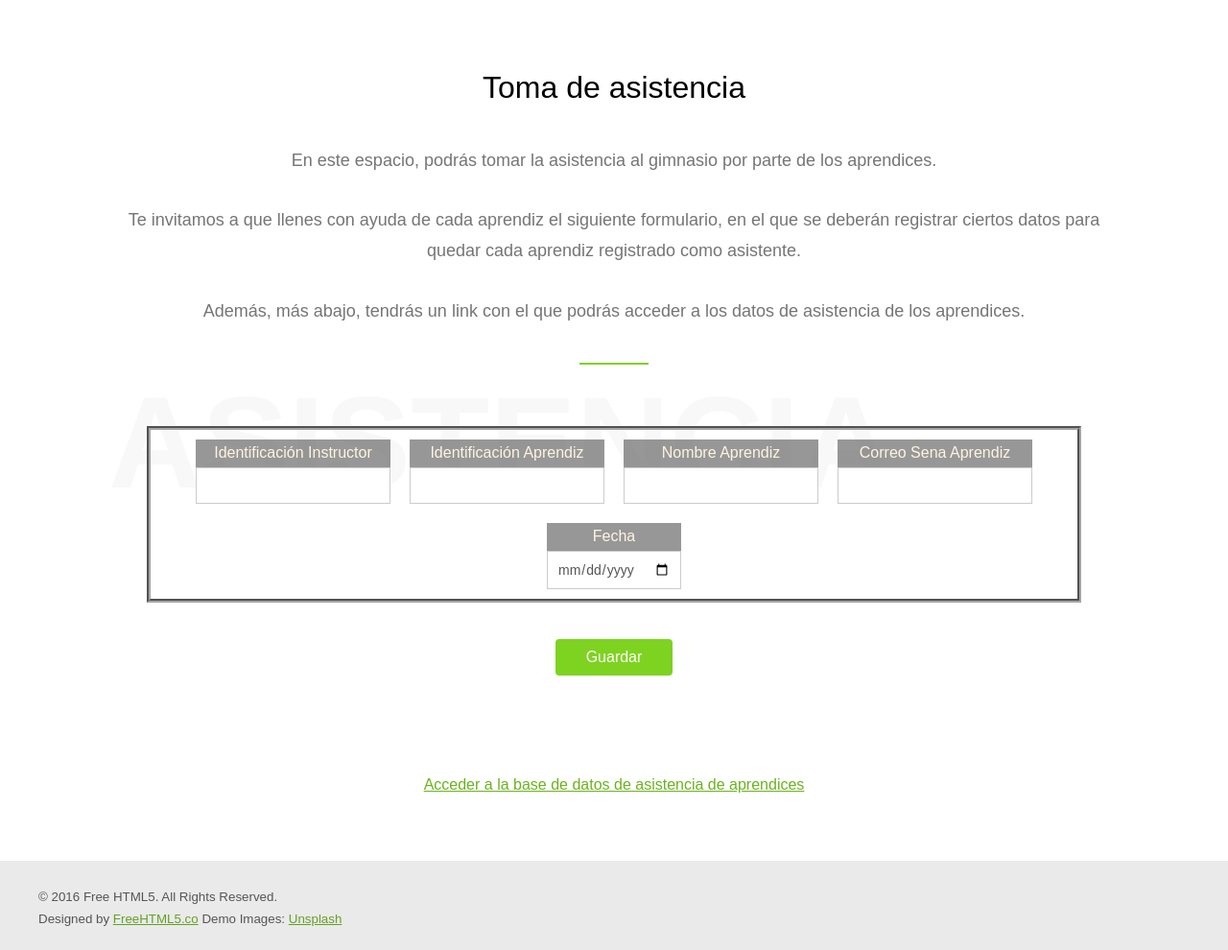
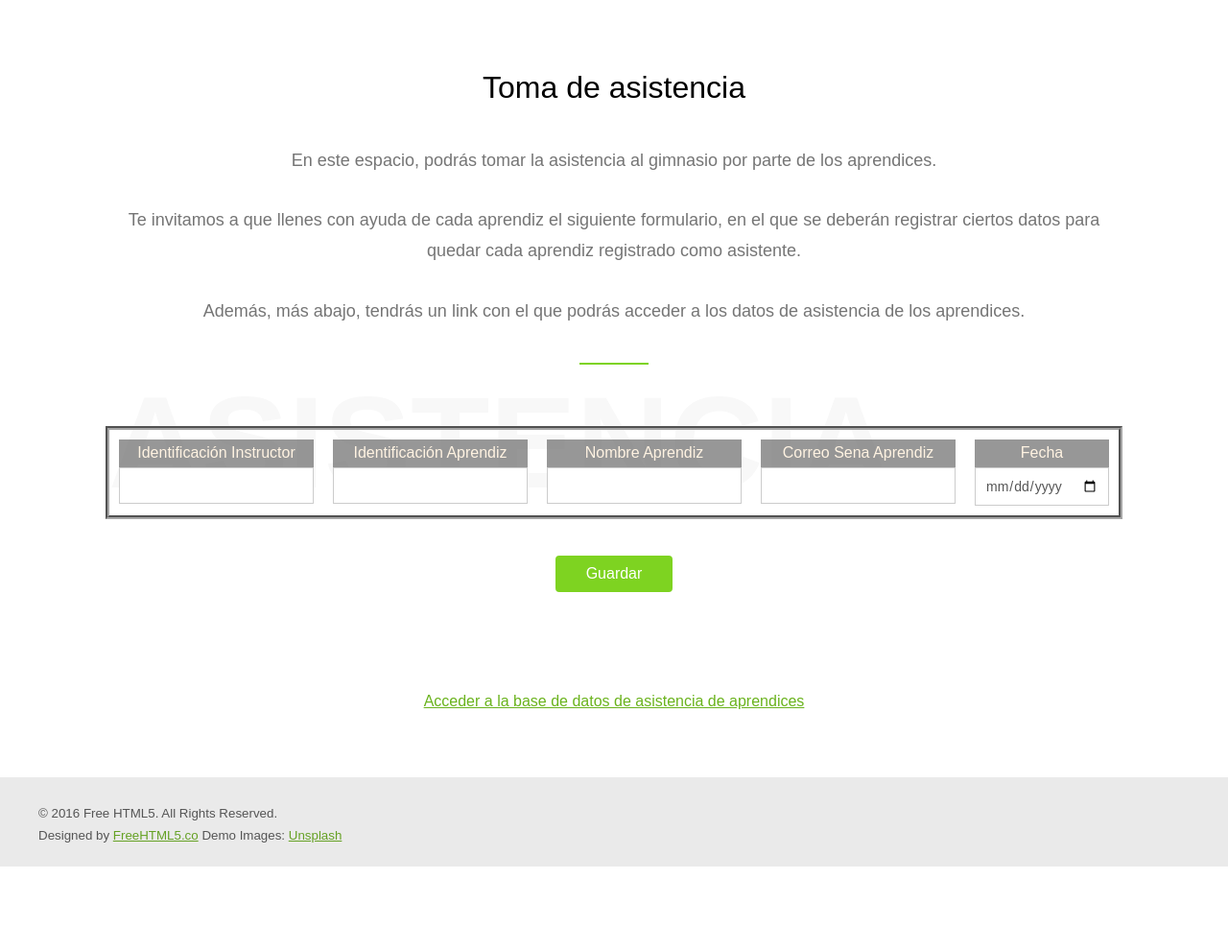
Before and after one commit to marcooolfoxygamer/Proyecto-GymSenApp, a PHP site: page /Instructor-Act.html in a window 1280 px wide. Shown: the part 81-1071 px from the top of the page at 96% size. After the commit the page ends 984 px from the top, so only its background shows below. Run offline with PHP 8.4, Linux system fonts and the light colour scheme.

Commit message:
Adición ajuste a página items asistencia

```diff
--- a/Prototipo Web/CSS/style.css
+++ b/Prototipo Web/CSS/style.css
@@ -556,11 +556,16 @@
 /* Configuraciones aplicadas al contenedor que tiene dentro los datos que se tomarán para el registro de asistencia de los aprendices al gimnasio */
 #cont_items_asist{
     border: 4px groove #a5a5a5;
-    width: 75.5%;
+    width: max-content;
     margin: 0 auto;
     display: flex;
     flex-flow: row wrap;
     justify-content: center;
+}
+@media (max-width: 1037px) {
+    #cont_items_asist {
+      width: 75.5%;
+    }
 }
 /* Configuraciones aplicadas a los espacios individuales que contienen cada espacio a llenar para registrar la asistencia de los aprendices al gimnasio */
 .items_asist{
```
